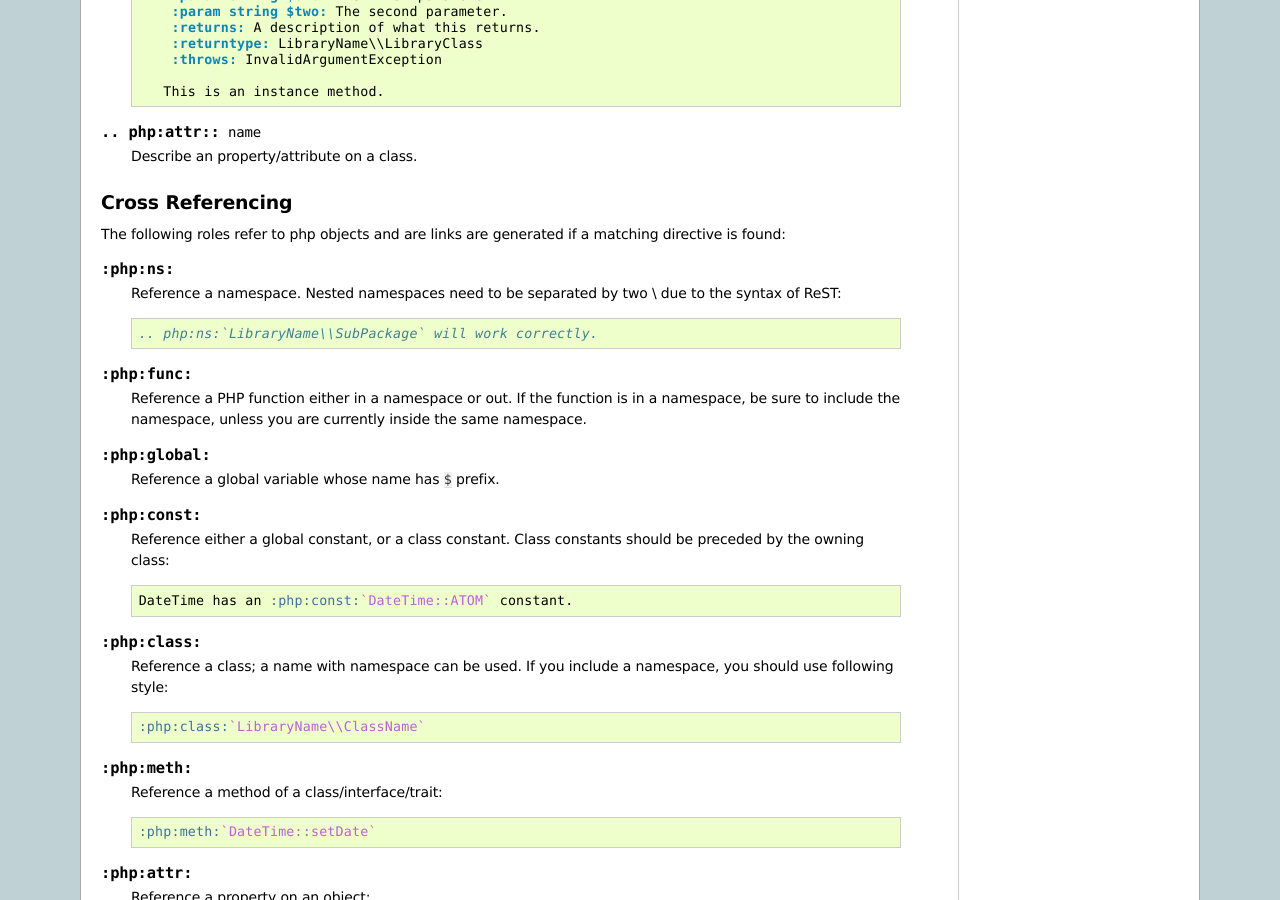
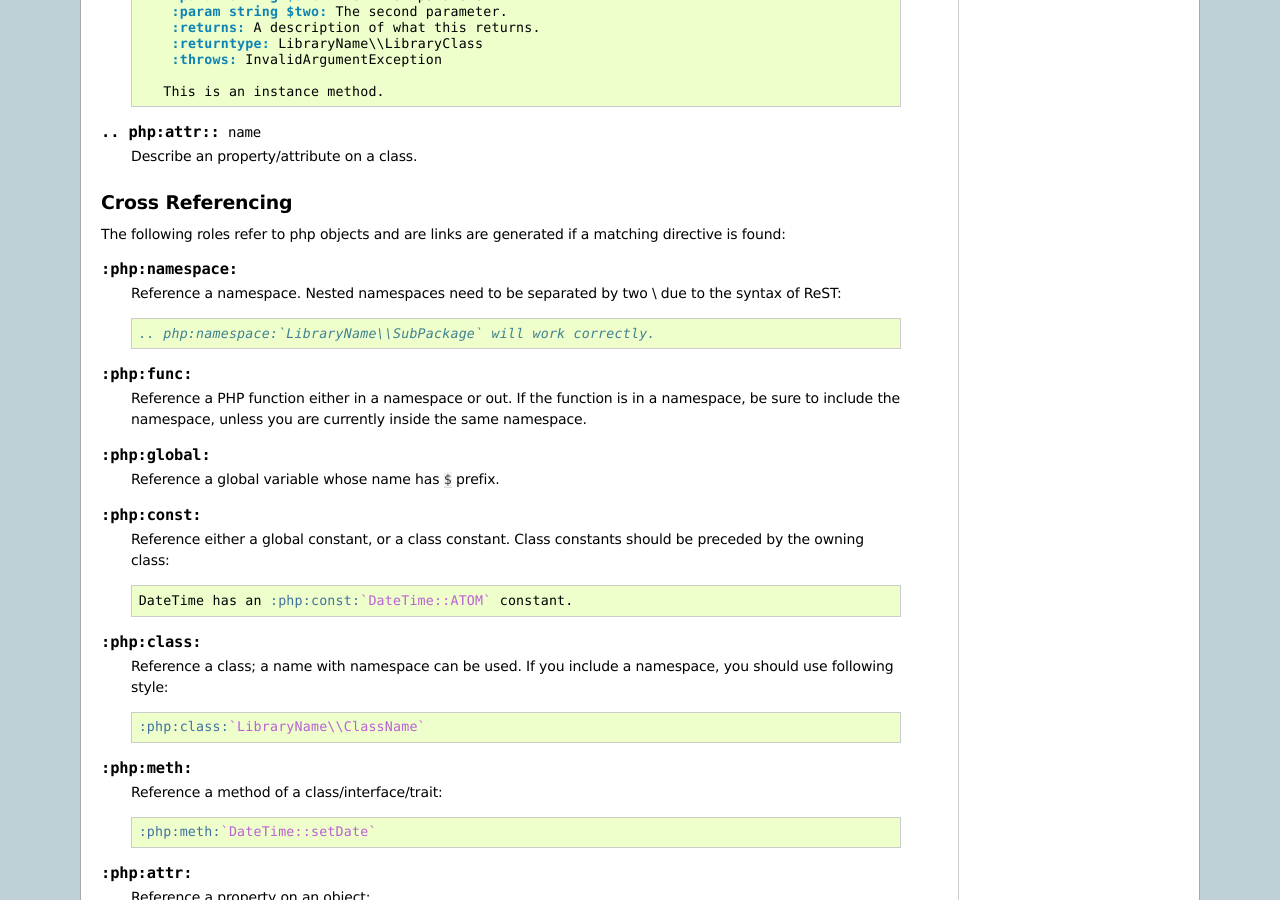
Before and after one commit to markstory/sphinxcontrib-phpdomain, a Sphinx documentation site: the page built from doc/reference.rst, in a window 1280 px wide and 900 px high, scrolled down 2188 px. Built offline with Sphinx 7.4.7, drawn with Linux system fonts in a browser that asks for light colours; some of the changed text lies outside the part shown.

Commit message:
deprecate "ns" ref in favor of "namespace"

```diff
--- a/doc/reference.rst
+++ b/doc/reference.rst
@@ -155,12 +155,12 @@ Cross Referencing
 The following roles refer to php objects and are links are generated if a
 matching directive is found:
 
-.. rst:role:: php:ns
+.. rst:role:: php:namespace
 
    Reference a namespace. Nested namespaces need to be separated by two \\ due
    to the syntax of ReST::
 
-      .. php:ns:`LibraryName\\SubPackage` will work correctly.
+      .. php:namespace:`LibraryName\\SubPackage` will work correctly.
 
 .. rst:role:: php:func
 
```
Also changed, not shown: 3 other files.
